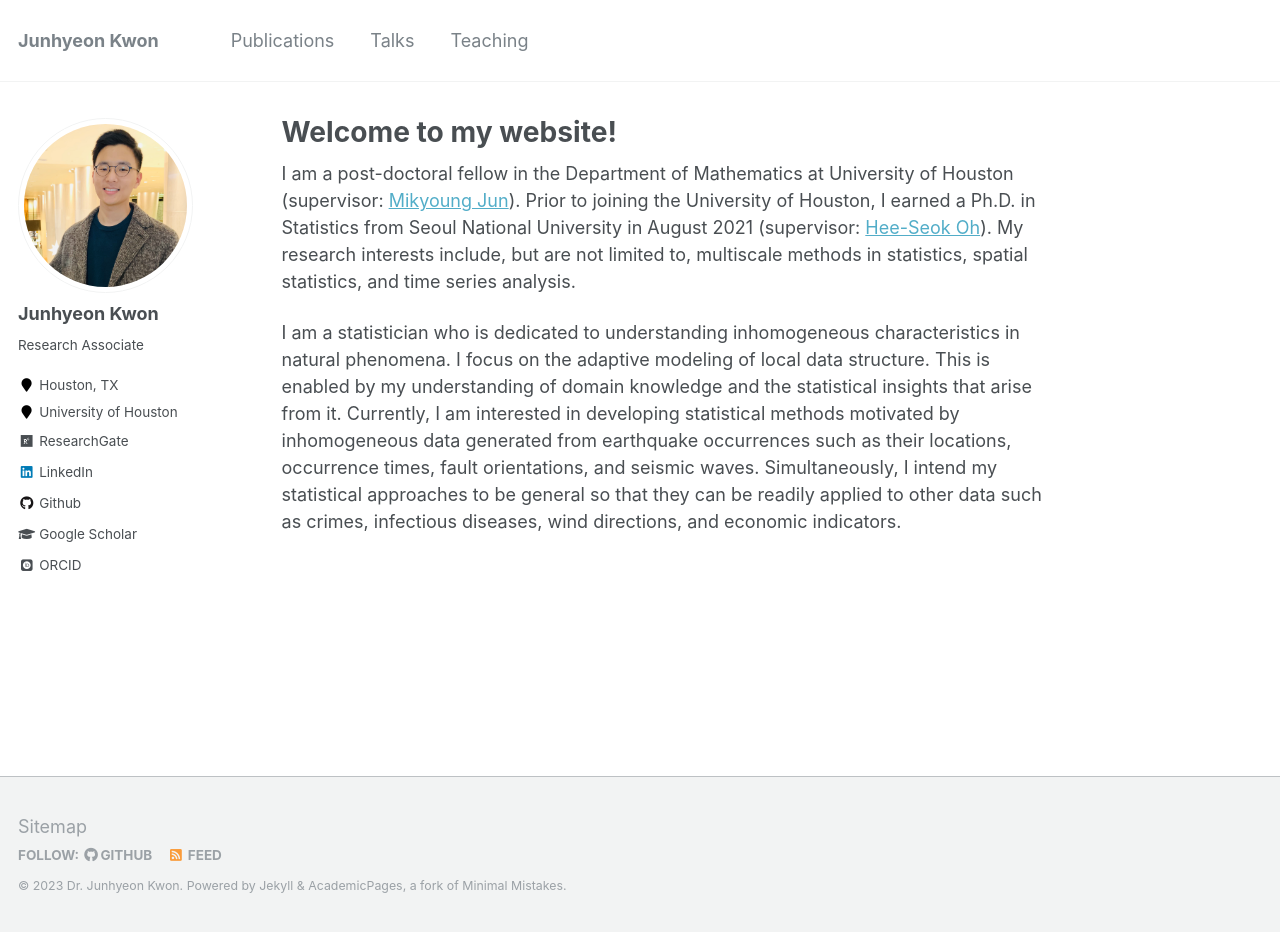
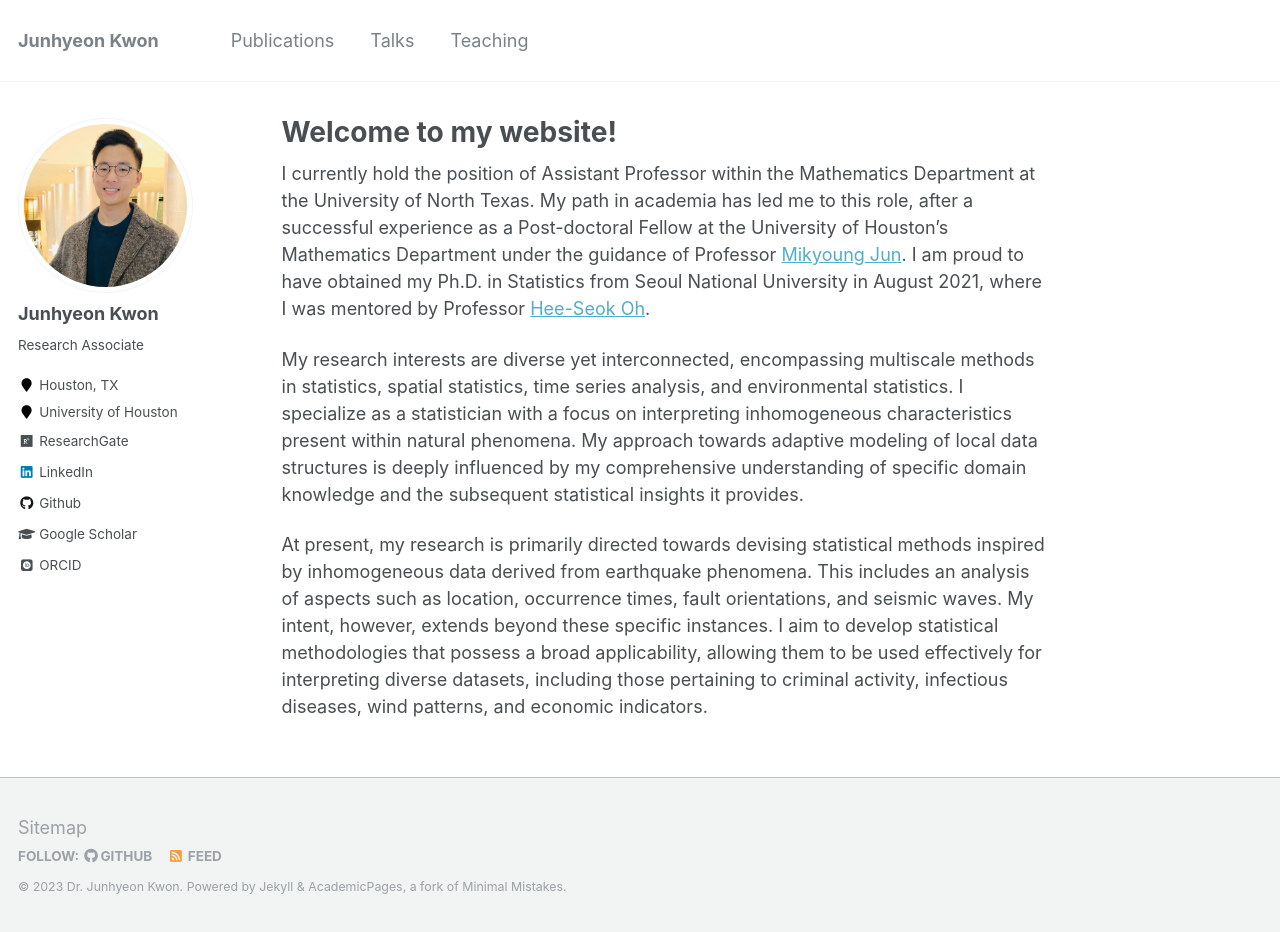
Before and after one commit to JunhyeonKwon/junhyeonkwon.github.io, a Jekyll site: the page built from _pages/about.md, in a window 1280 px wide and 932 px high. Built offline with Jekyll 4.4.1, drawn with Linux system fonts in a browser that asks for light colours; some web fonts are replaced.

Commit message:
Update about.md

```diff
--- a/_pages/about.md
+++ b/_pages/about.md
@@ -7,10 +7,18 @@ redirect_from:
   - /about/
   - /about.html
 ---
+I currently hold the position of Assistant Professor within the Mathematics Department at the University of North Texas. My path in academia has led me to this role, after a successful experience as a Post-doctoral Fellow at the University of Houston's Mathematics Department under the guidance of Professor [Mikyoung Jun](https://sites.google.com/view/mikyoung-jun/home). I am proud to have obtained my Ph.D. in Statistics from Seoul National University in August 2021, where I was mentored by Professor [Hee-Seok Oh](https://sites.google.com/site/heeseokoh).
 
-I am a post-doctoral fellow in the Department of Mathematics at University of Houston (supervisor: [Mikyoung Jun](https://sites.google.com/view/mikyoung-jun/home)). Prior to joining the University of Houston, I earned a Ph.D. in Statistics from Seoul National University in August 2021 (supervisor: [Hee-Seok Oh](https://sites.google.com/site/heeseokoh)). My research interests include, but are not limited to, multiscale methods in statistics, spatial statistics, and time series analysis.
+My research interests are diverse yet interconnected, encompassing multiscale methods in statistics, spatial statistics, time series analysis, and environmental statistics. I specialize as a statistician with a focus on interpreting inhomogeneous characteristics present within natural phenomena. My approach towards adaptive modeling of local data structures is deeply influenced by my comprehensive understanding of specific domain knowledge and the subsequent statistical insights it provides.
+
+At present, my research is primarily directed towards devising statistical methods inspired by inhomogeneous data derived from earthquake phenomena. This includes an analysis of aspects such as location, occurrence times, fault orientations, and seismic waves. My intent, however, extends beyond these specific instances. I aim to develop statistical methodologies that possess a broad applicability, allowing them to be used effectively for interpreting diverse datasets, including those pertaining to criminal activity, infectious diseases, wind patterns, and economic indicators.
+
+
+<!-- old version
+I am an Assistant Professor in the Deparment of Mathematics at the University of North Texas. Prior to joining UNT, I worked as a post-doctoral fellow in the Department of Mathematics at University of Houston (supervisor: [Mikyoung Jun](https://sites.google.com/view/mikyoung-jun/home)) and earned a Ph.D. in Statistics from Seoul National University in August 2021 (supervisor: [Hee-Seok Oh](https://sites.google.com/site/heeseokoh)). My research interests include, but are not limited to, multiscale methods in statistics, spatial statistics, time series analysis, and environmental statistics.
 
 I am a statistician who is dedicated to understanding inhomogeneous characteristics in natural phenomena. I focus on the adaptive modeling of local data structure. This is enabled by my understanding of domain knowledge and the statistical insights that arise from it. Currently, I am interested in developing statistical methods motivated by inhomogeneous data generated from earthquake occurrences such as their locations, occurrence times, fault orientations, and seismic waves. Simultaneously, I intend my statistical approaches to be general so that they can be readily applied to other data such as crimes, infectious diseases, wind directions, and economic indicators.
+-->
 
 <!--
 run this code on terminal
```
